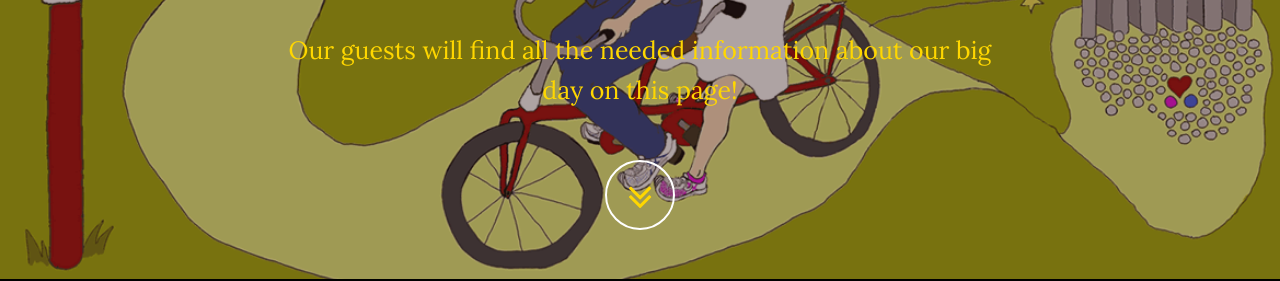
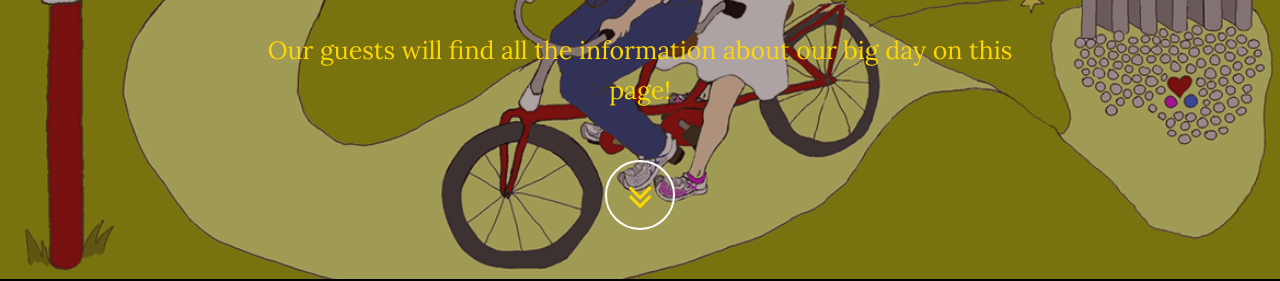
Before and after one commit to fitzgeraldpk/wedding, a website: page public/index.html in a window 1280 px wide. Shown: the part 521-802 px from the top of the page. Drawn offline with nearby package versions, Linux system fonts and the light colour scheme; some packages are replaced by stand-ins of ours.

Commit message:
title change

```diff
--- a/public/index.html
+++ b/public/index.html
@@ -7,7 +7,7 @@
     <meta name="description" content="">
     <meta name="author" content="">
 
-    <title>Patrick and Sile Wedding</title>
+    <title>Patrick and Sile's Wedding</title>
 
     <!-- Bootstrap Core CSS -->
     <link href="http://netdna.bootstrapcdn.com/bootstrap/3.0.3/css/bootstrap.min.css" rel="stylesheet" type="text/css">
@@ -65,7 +65,7 @@
                     <div class="col-md-8 col-md-offset-2">
 
                         <h3 class="brand-heading">Patrick and Síle's Wedding Day</h3>
-                       <p class="intro-text">Our guests will find all the needed information about our big day on this page!</p>
+                       <p class="intro-text">Our guests will find all the information about our big day on this page!</p>
                         <div class="page-scroll">
                             <a href="#about" class="btn btn-circle">
                                 <i class="fa fa-angle-double-down animated"></i>
```
